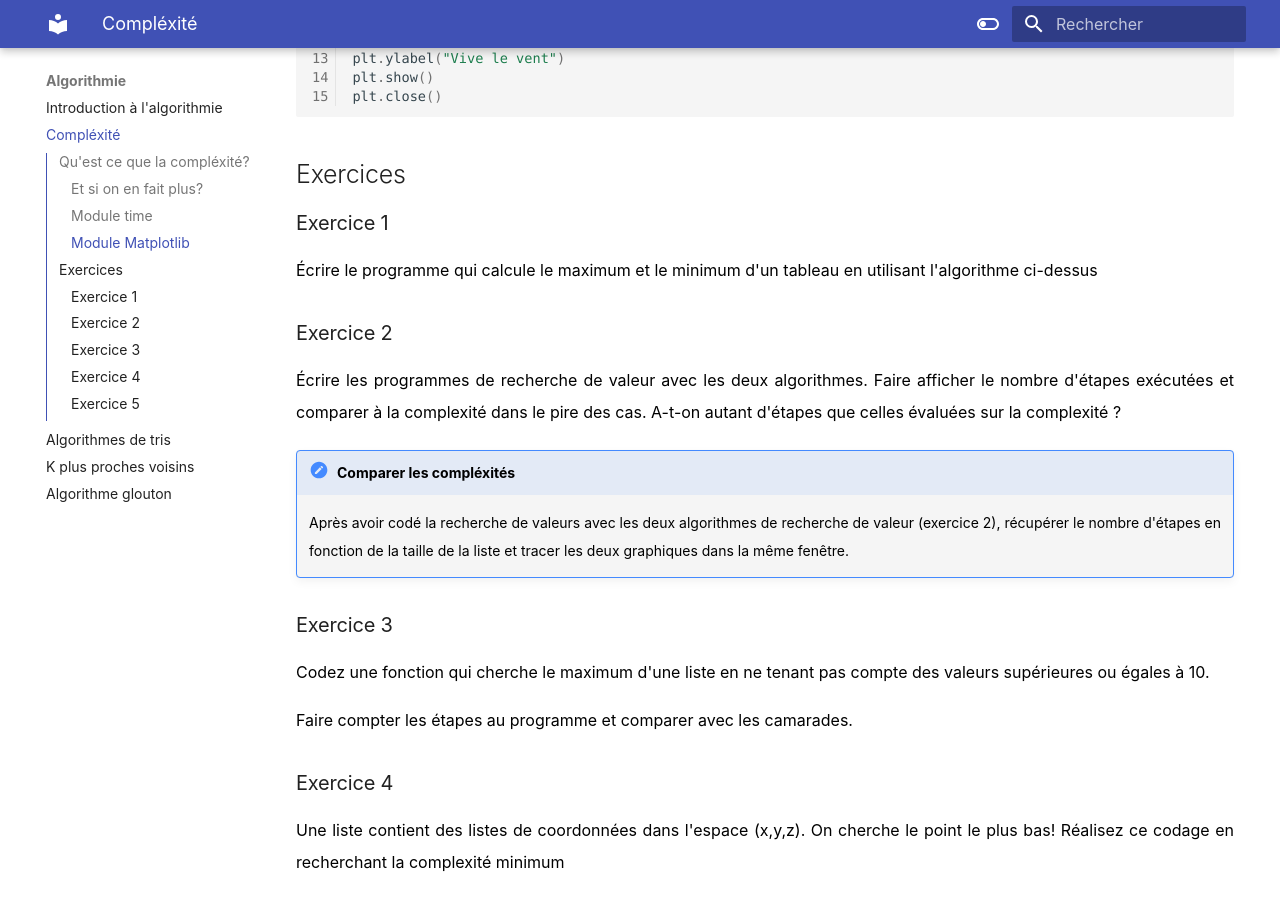
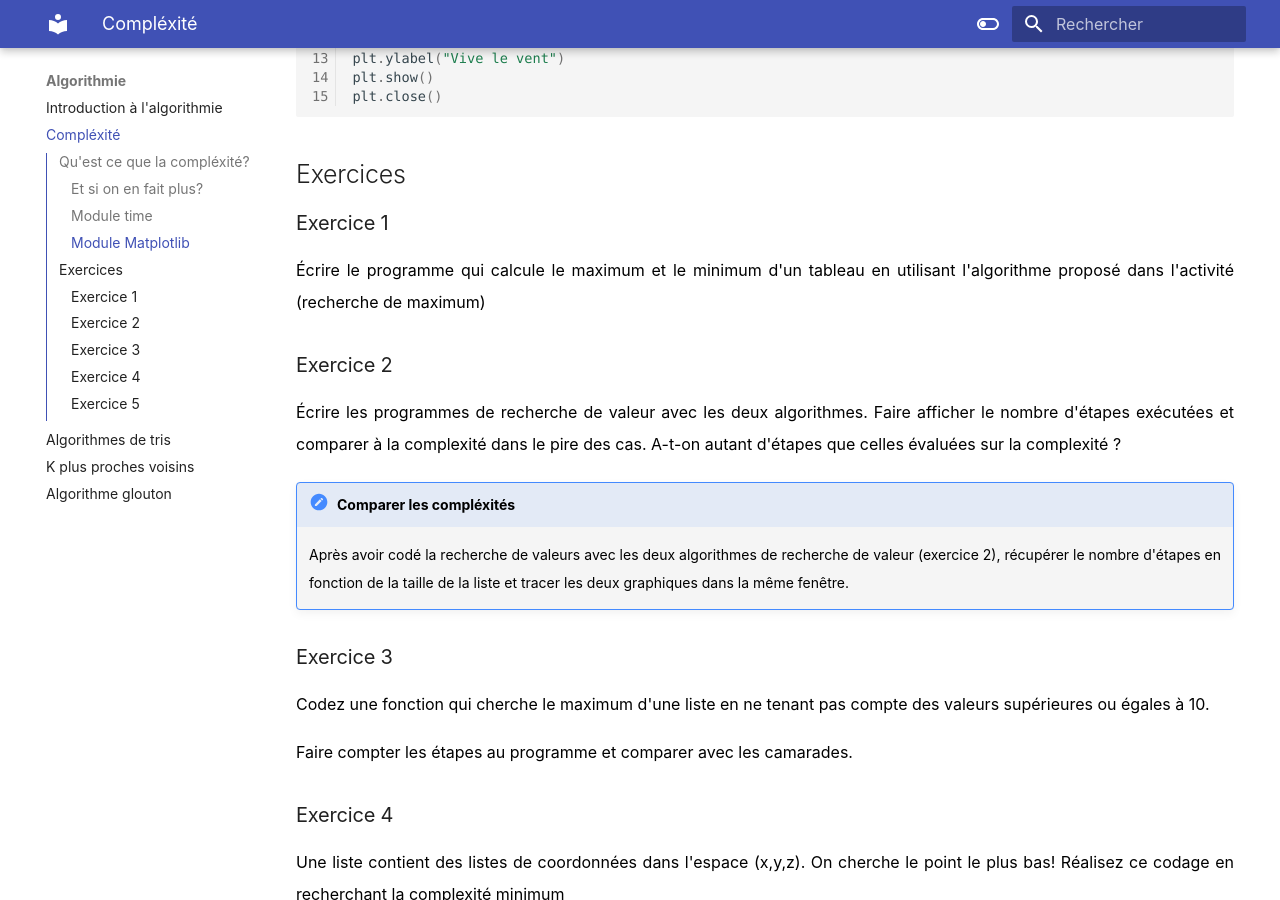
Before and after one commit to mbachelier1/site_1NSI, an MkDocs documentation site: the page built from docs/algorithmie/complexite.md, in a window 1280 px wide and 900 px high, scrolled down 5379 px. Built offline with MkDocs 1.6.1 and Material for MkDocs 9.7.7, drawn with Linux system fonts in a browser that asks for light colours; comment, search, counter and statistics services are not loaded; some of the changed text lies outside the part shown.

Commit message:
maj3fev22

````diff
--- a/docs/algorithmie/complexite.md
+++ b/docs/algorithmie/complexite.md
@@ -109,7 +109,7 @@
 
 
 
-!!! faq "Comparer deux algorithmes"
+!!! faq "Comparer deux algorithmes de recherhce d'un élément dans un tableau"
 	On cherche à comparer les deux algorithmes :
 	```pseudocode
 	## Algorithme 1
@@ -181,7 +181,7 @@
 - `tm_isdst`: un entier représentant le changement d'heure local.
 
 
-###Module Matplotlib
+### Module Matplotlib
 Déjà probablement utilisé en sciences physiques, le module matplotlib permet de tracer des graphiques.
 L'idée ici est de comparer les complexités selon la taille du tableau.
 Voici comment tracer un graphique avec deux séries de valeurs (abscisses et ordonnées) :
@@ -241,17 +241,17 @@
 ```
 
 
-##Exercices
-###Exercice 1
-Écrire le programme qui calcule le maximum et le minimum d'un tableau en utilisant l'algorithme ci-dessus
+## Exercices
+### Exercice 1
+Écrire le programme qui calcule le maximum et le minimum d'un tableau en utilisant l'algorithme proposé dans l'activité (recherche de maximum)
 
-###Exercice 2
+### Exercice 2
 Écrire les programmes de recherche de valeur avec les deux algorithmes. Faire afficher le nombre d'étapes exécutées et comparer à la complexité dans le pire des cas. A-t-on autant d'étapes que celles évaluées sur la complexité ?
 
 !!! note "Comparer les compléxités"
 	Après avoir codé la recherche de valeurs avec les deux algorithmes de recherche de valeur (exercice 2), récupérer le nombre d'étapes en fonction de la taille de la liste et tracer les deux graphiques dans la même fenêtre.
 
-###Exercice 3
+### Exercice 3
 Codez une fonction qui cherche le maximum d'une liste en ne tenant pas compte des valeurs supérieures ou égales à 10.
 
 Faire compter les étapes au programme et comparer avec les camarades.
````
Also changed, not shown: docs/algorithmie/tris.md (+1 -1 lines).
